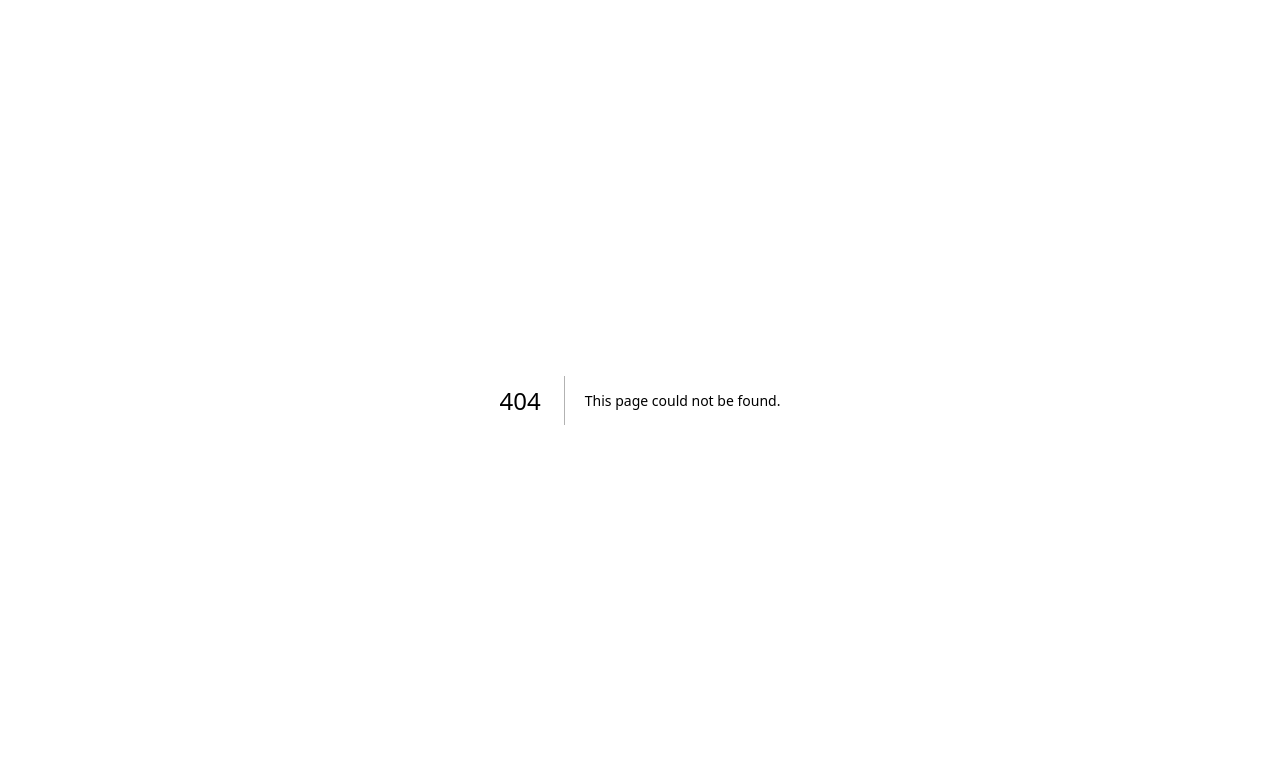
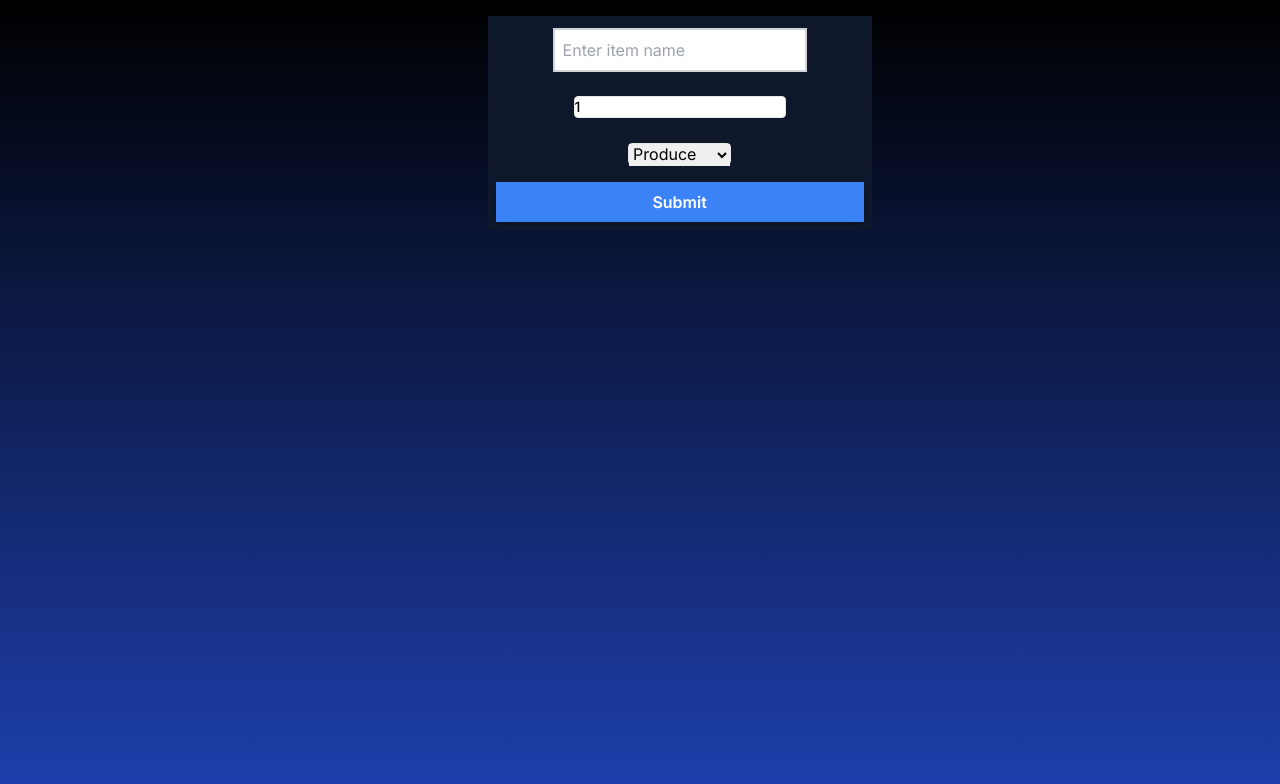
Before and after one commit to AsenaiShiberim/cprg306-assignments, a Next.js app: page /week-4 in a window 1280 px wide. Before the commit this address had no page. Shown: the top 784 px of the page. Built offline with nearby package versions, Linux system fonts and the light colour scheme.

Commit message:
week-4 commit
Adding interactivity to shopping list.

```diff
--- a/app/page.js
+++ b/app/page.js
@@ -12,6 +12,11 @@ export default function Page() {
                 <Link href="week-3">Week 3 Assignments</Link>
                 </li>
               </ul>
+              <ul>
+                <li>
+                <Link href="week-4">Week 4 Assignments</Link>
+                </li>
+              </ul>
             </div>
         </li>
       </ul>
--- /dev/null
+++ b/app/week-4/newitem.js
@@ -0,0 +1,64 @@
+"use client";
+import { useState } from "react";
+
+export default function NewItem(){
+    const [name,setName] = useState("");
+    const [quantity,setQuantity] = useState(1);
+    const [category,setCategory] = useState("Produce");
+
+
+   const handleSubmit = (event) => {
+       event.preventDefault();
+       console.log("name: ",name);
+       console.log("quantity: ",quantity);
+       console.log("category: ",category);
+
+
+    alert(`Item name: ${name}\nQuantity: ${quantity}\nCategory: ${category}`);
+    setName("");
+    setQuantity(1);
+    setCategory("Produce");
+    }
+
+
+return(
+    <div className="flex justify-center w-full text-center">
+        <h1>Item name</h1>
+        <form onSubmit={handleSubmit} className="p-2 m-4 bg-slate-900 text-black max-w-sm w-full">
+        <label className="text-black p-6">
+
+            <input type="text"
+            value={name}
+            placeholder="Enter item name"
+            className="mt-1 border-2 border-gray-300 p-2 rounded-1g"
+            onChange={event => setName(event.target.value)} />
+        </label >
+        <label className="block text-sm font-medium text-gray-700 p-6">
+            <input type="number"
+            value={quantity}
+            className="text-black border rounded"
+            onChange={event => setQuantity(event.target.value)} />
+        </label>
+        <label className="text-black border rounded">
+
+            <select value={category} onChange={event => setCategory(event.target.value)} >
+                <option value="Produce">Produce</option>
+                <option value="Dairy">Dairy</option>
+                <option value="Bakery">Bakery</option>
+                <option value="Meat">Meat</option>
+                <option value="Pantry">Frozen</option>
+                <option value="Frozen">Dry Goods</option>
+                <option value="Beverages">Beverages</option>
+                <option value="Snacks">Snacks</option>
+                <option value="Canned">Canned</option>
+                <option value="Alcohol">Alcohol</option>
+                <option value="Other">Other</option>
+
+            </select>
+        </label>
+        <button type="submit" className="w-full mt-4 py-2 bg-blue-500 text-white font-semibold
+        rounded-1g shadow-md hover:bg-blue-700 focus:outline-none focus:ring-blue-700 ">Submit</button>
+        </form>
+    </div>
+)
+}
--- /dev/null
+++ b/app/week-4/page.js
@@ -0,0 +1,8 @@
+import NewItem from "./newitem";
+export default function Page(){
+    return(
+        <main className="bg-gradient-to-b from-black to-blue-800 min-h-screen" >
+            <NewItem></NewItem>
+        </main>
+    );
+}
```
